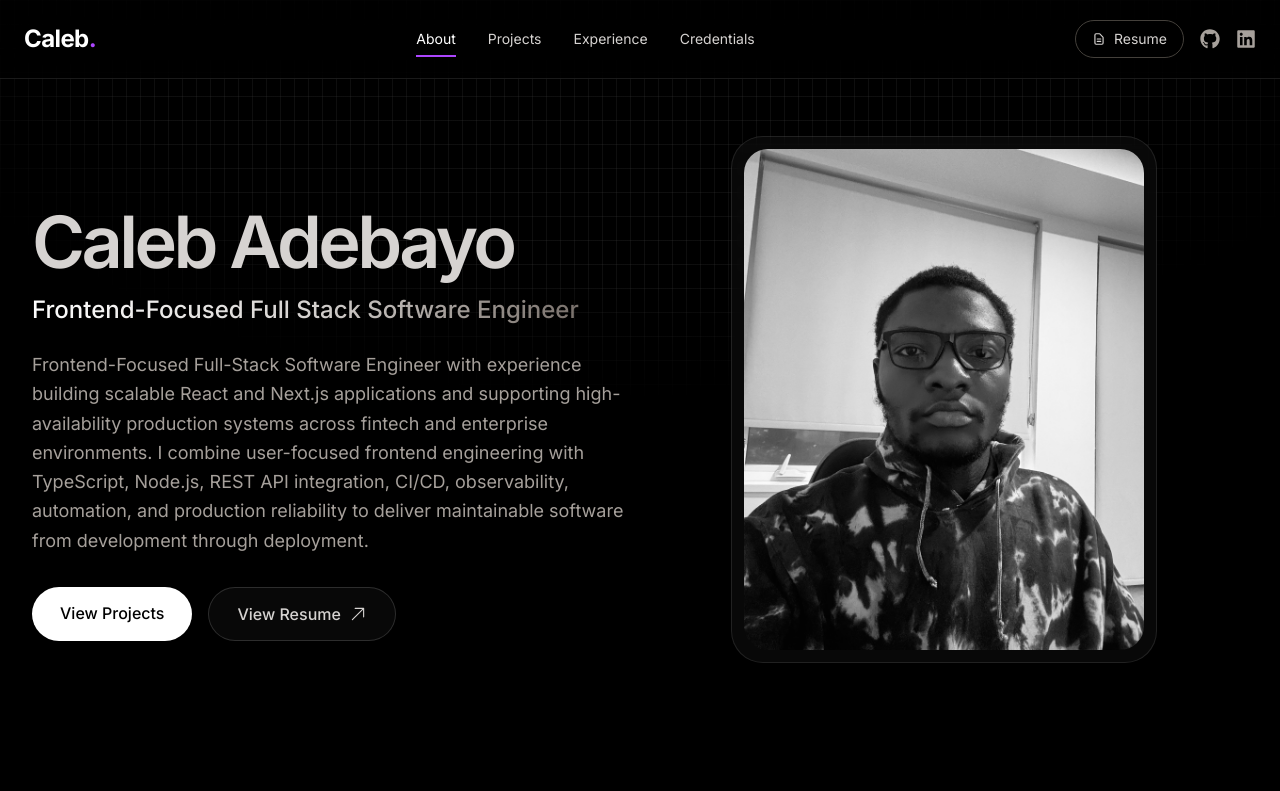
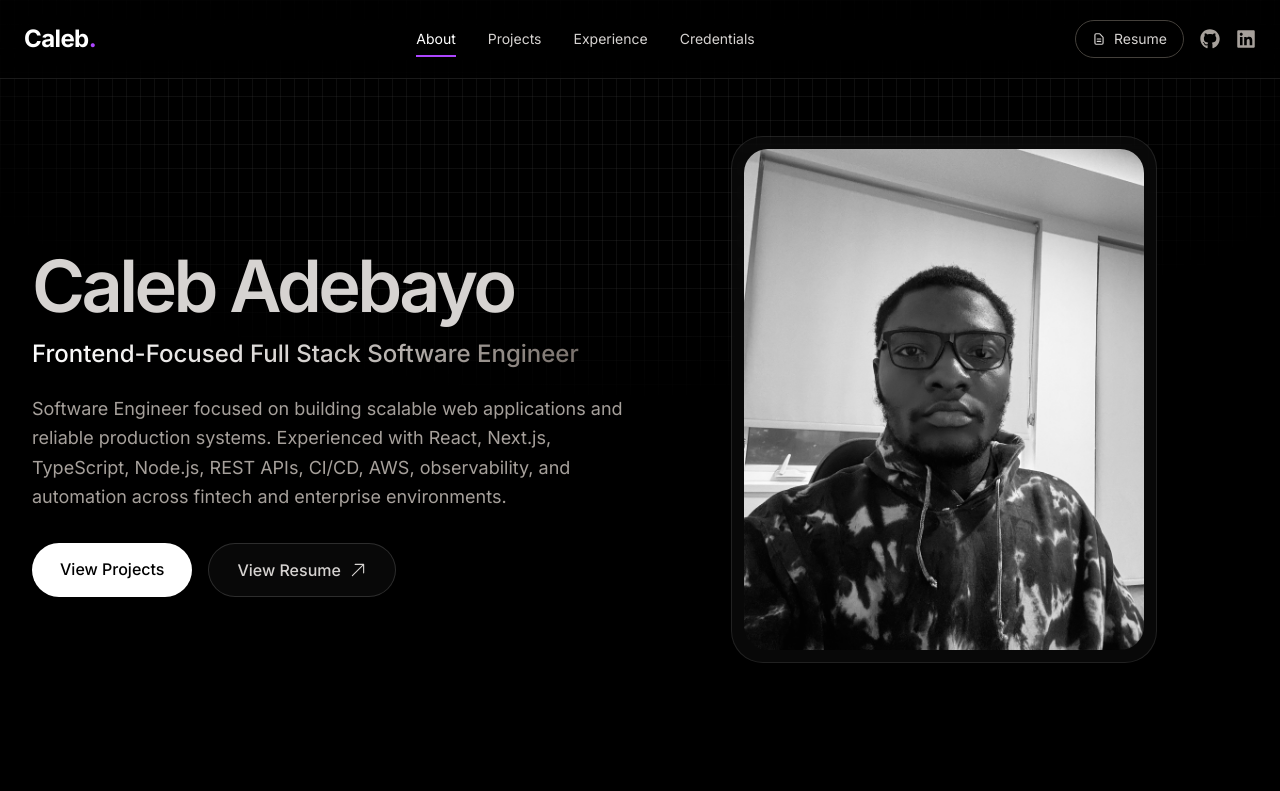
Before and after one commit to calebtolorunleke/caleb-devspace, a React (Vite) app: page / in a window 1280 px wide. Shown: the top 791 px of the page. Built offline with nearby package versions, Linux system fonts and the light colour scheme.

Commit message:
refactor: refine porfolio profile and experince, projects contents

```diff
--- a/src/constants/index.js
+++ b/src/constants/index.js
@@ -5,8 +5,7 @@ import skillPath from "../assets/projects/skillpath.png";
 import spendWise from "../assets/projects/project2.png";
 
 export const HERO_CONTENT = `
-Frontend-Focused Full-Stack Software Engineer with experience building scalable React and Next.js applications and supporting high-availability production systems across fintech and enterprise environments. I combine user-focused frontend engineering with TypeScript, Node.js, REST API integration, CI/CD, observability, automation, and production reliability to deliver maintainable software from development through deployment.
-`;
+Software Engineer focused on building scalable web applications and reliable production systems. Experienced with React, Next.js, TypeScript, Node.js, REST APIs, CI/CD, AWS, observability, and automation across fintech and enterprise environments.`;
 
 export const ABOUT_TEXT = `
 I'm a Frontend-Focused Full-Stack Software Engineer with experience building responsive web applications and supporting business-critical production systems.
```
